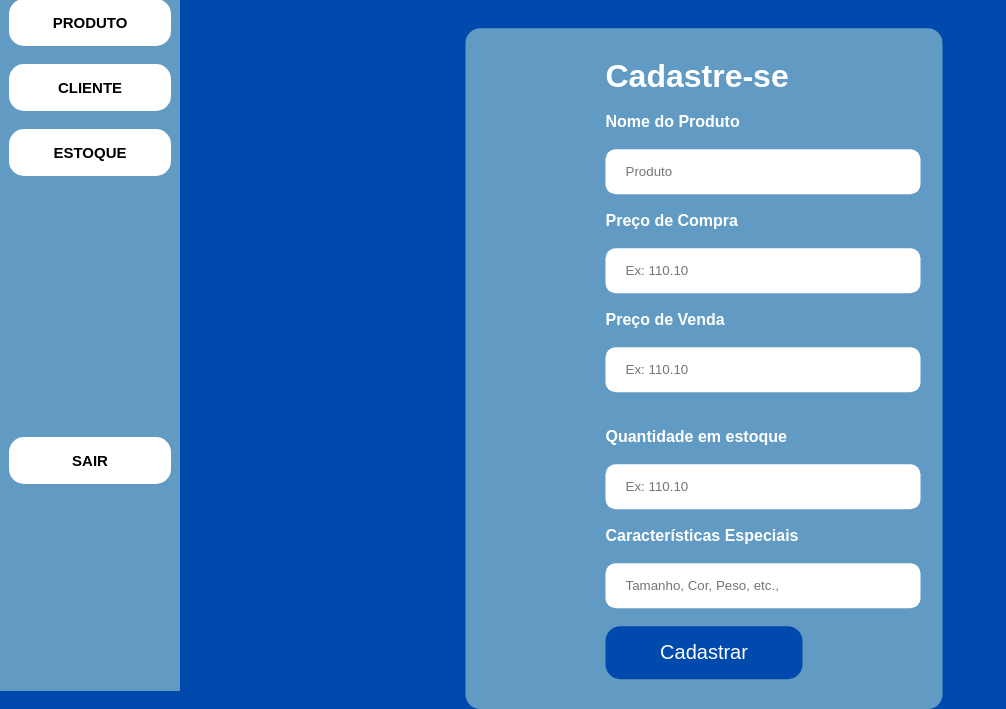
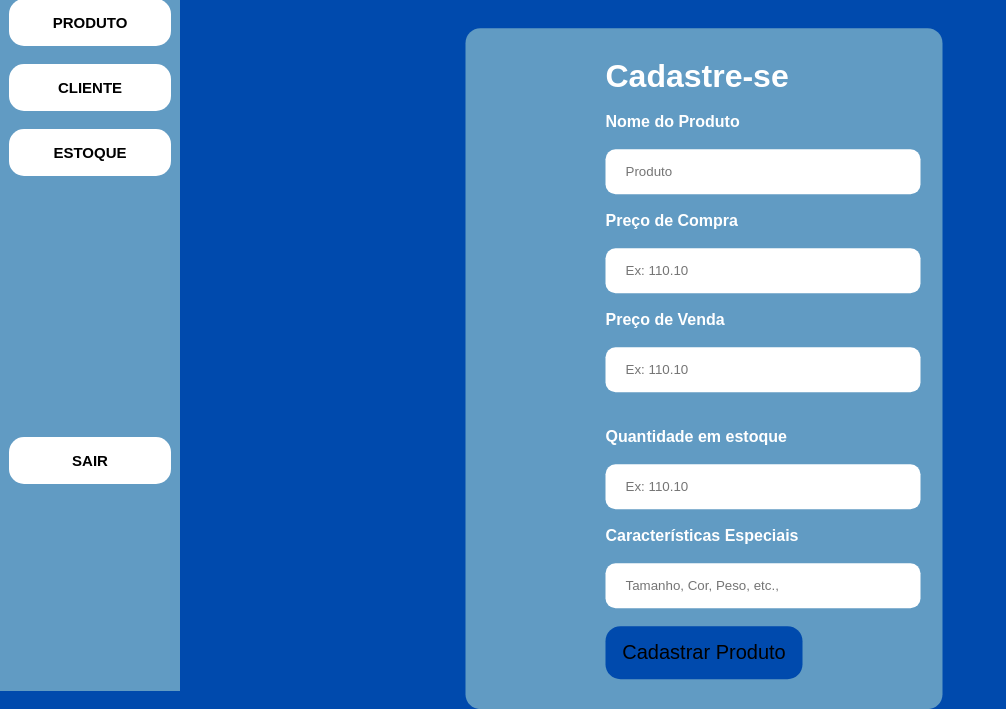
Before and after one commit to WelitonPereira11/estoqueagil, a PHP site: page /cadastro_produto.html in a window 1280 px wide. Shown: the part 109-818 px from the top of the page, without its empty margins (0-1006 px from the left). Run offline with PHP 8.4, Linux system fonts and the light colour scheme.

Commit message:
versao 3

```diff
--- a/cadastro_produto.html
+++ b/cadastro_produto.html
@@ -19,7 +19,8 @@
         <br><br>
         <button class="menu"><a href="">ESTOQUE</a></button>
         <BR></BR>
-        <button class="menu sair"><a href="">SAIR</a></button>
+        <a href="index.html"> <button class="menu sair">SAIR</button></a>
+
     </div>
 
     <main>
@@ -52,7 +53,9 @@
                  <br><br><p>Características Especiais</p><br>
                  <input type="text" placeholder="Tamanho, Cor, Peso, etc.,">
                  <br><br>
-                 <button>Cadastrar</button>
+
+                  <a href="home.html"><button>Cadastrar Produto</button></a>
+
             </div>
 
 
--- a/home.html
+++ b/home.html
@@ -19,7 +19,8 @@
         <br><br>
         <button class="menu"><a href="">ESTOQUE</a></button>
         <BR></BR>
-        <button class="menu sair"><a href="">SAIR</a></button>
+        <a href="index.html"> <button class="menu sair">SAIR</button></a>
+
 
 
 
@@ -32,7 +33,7 @@
          </div>
         <br><br>
          <div class="opcao">
-        <button class="botoes"> <img src="logo_estoque.png" alt="quadrados" class="img1"> <p class="titulo">CADASTRAR PRODUTOS</p></button>
+            <a href="cadastro_produto.html"><button class="botoes"> <img src="logo_estoque.png" alt="quadrados" class="img1"> <p class="titulo">CADASTRAR PRODUTOS</p></button></a>
            <br>
         <button class="botoes"> <img src="estoque2.png" alt="quadrados" class="img1"> <p class="titulo">EDITAR PRODUTOS</p></button>
           <br>
--- a/style_cadastro_produto.css
+++ b/style_cadastro_produto.css
@@ -154,7 +154,7 @@
         width: 100%;
         color: rgba(0, 0, 0, 0.568);
         font-size: 20px;
-        color: white;
+        color: rgb(0, 0, 0);
 
       }
         button:hover{
```
Also changed, not shown: cadastro.html (+5 -2 lines), index.html (+6 -2 lines).
